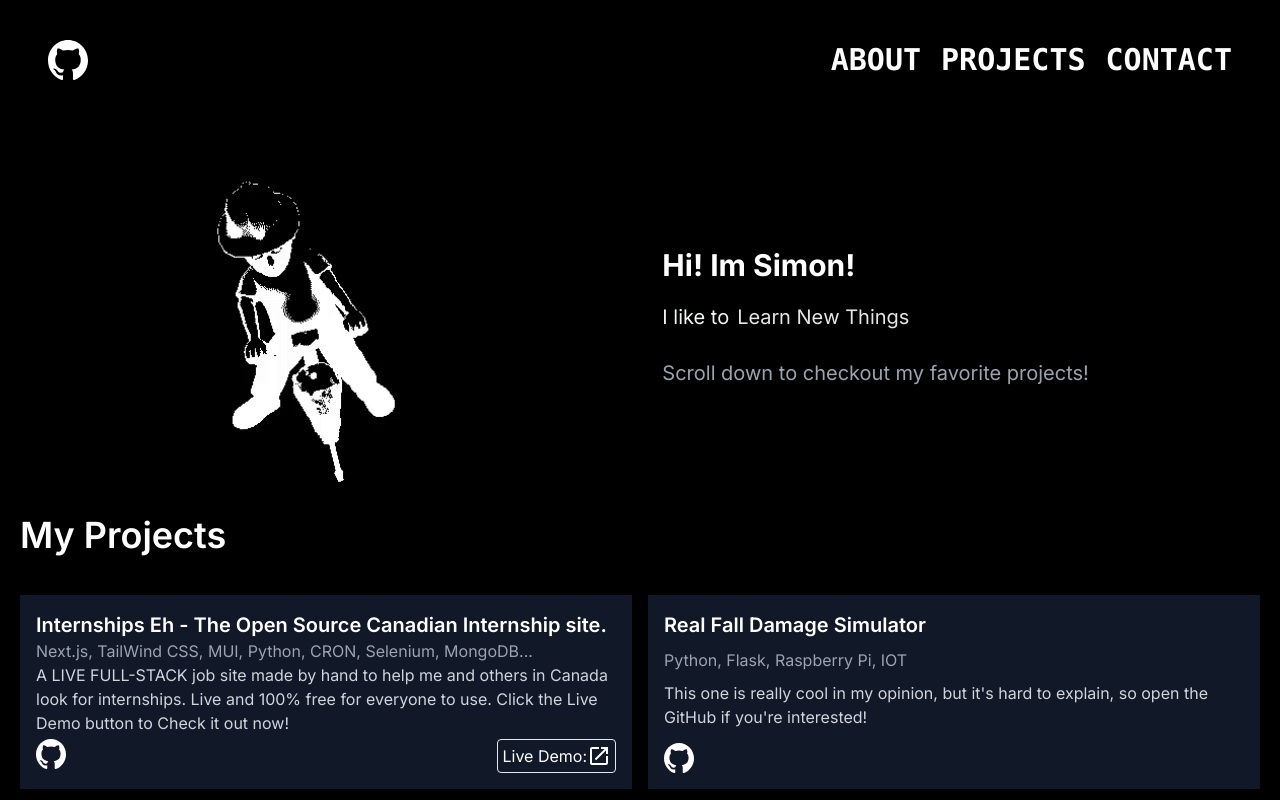
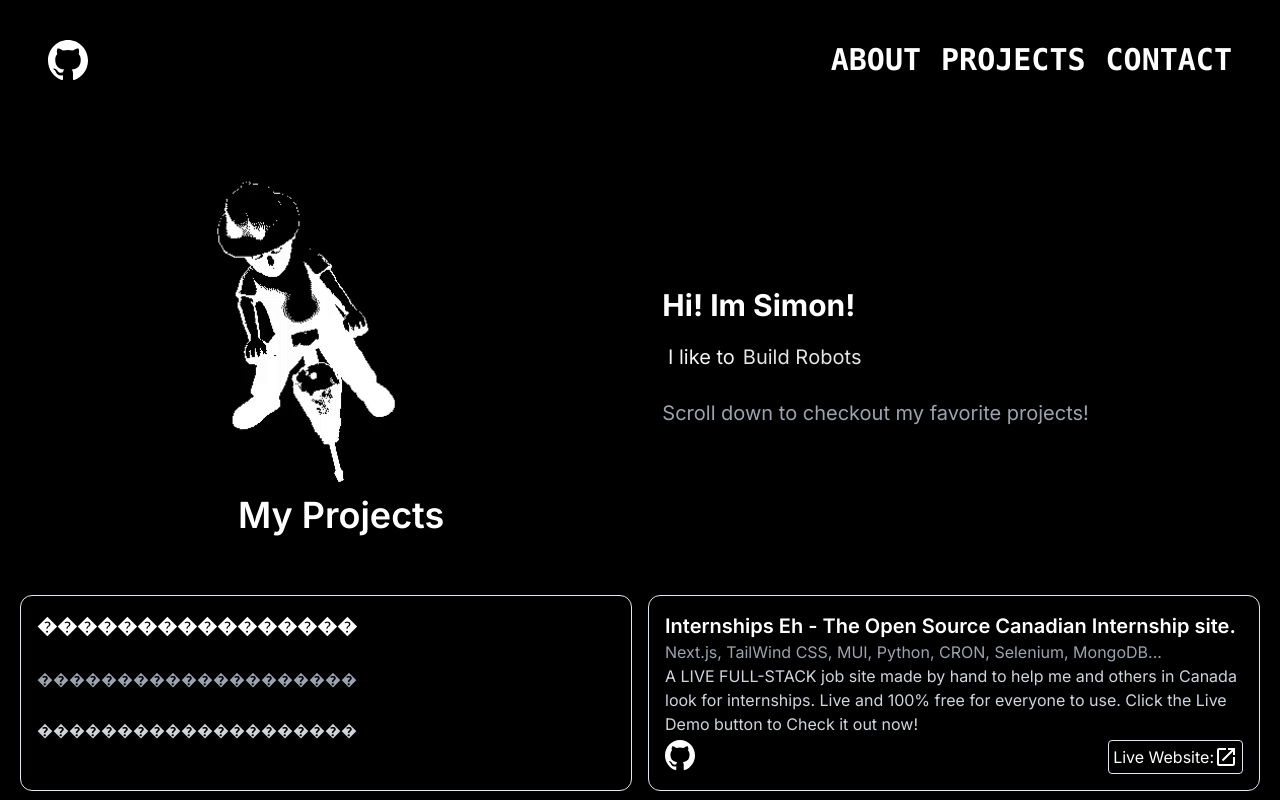
Before and after one commit to SimonAmable/Portfolio, a Next.js app: page / in a window 1280 px wide. Shown: the top 800 px of the page. Built offline with nearby package versions, Linux system fonts and the light colour scheme.

Commit message:
bug fixes

```diff
--- a/src/app/ui/Footer.jsx
+++ b/src/app/ui/Footer.jsx
@@ -12,7 +12,7 @@ const Footer = () => {
           <Link href="https://github.com/SimonAmable" ><Image className='hover:opacity-70' src='/github.svg' width={40} height={40} alt='github'/></Link>
           <Link href="https://www.linkedin.com/in/simon-amable-59ab091ab/" ><Image src='/linkedin.svg' width={50} height={50} alt='linkin'/></Link>
           {/* <Link href="" ><Image src='/discord-icon.svg' width={40} height={40} alt='discord'/></Link> */}
-          <Link href="mailto:simonamable@gmail.com" ><MailOutlineIcon className='w-10 h-10'/></Link>
+          <Link href="mailto:simonamable@gmail.com" ><MailOutlineIcon className='w-10 h-10 '/></Link>
       </div>
     </div>
   )
--- a/src/app/ui/Hero.jsx
+++ b/src/app/ui/Hero.jsx
@@ -5,11 +5,11 @@ import { FlipWords } from "../../components/ui/flip-words"
 
 
 const Hero = () => {
-  const words = ["Automate Stuff",  "Learn New Things", "Build robots", "Play Volleyball", "Make Jewerly","CREATE!"];
+  const words = ["Automate Stuff", "Build Robots","Make Website", "Play Volleyball!!!", "Make Jewellery", "Learn New Things","CREATE!!!!!!"];
 
   return (
     <div className='fade-up flex flex-row w-full  items-center justify-evenly bg-black text-white p-5'>
-      <div>
+      <div className='flex flex-col items-center'>
       <Image
         src="/construction_man.gif"
         width={300}
@@ -18,11 +18,13 @@ const Hero = () => {
         alt="Picture of the author"
         unoptimized={true}
         />
+        <p className=' text-lg lg:text-4xl font-semibold mb-10'>My Projects</p>
+
       </div>
       <div className=' '>
         <h6 className='pb-5 text-3xl font-bold'>Hi! Im Simon!</h6>
 
-          <div className='text-xl text-gray-100 '>I like to<FlipWords words={words} /></div>
+          <div className='text-xl text-gray-100 '>&nbsp;I like to<FlipWords words={words} /></div>
 
 
         <p className='text-xl text-gray-400 '> <br/>Scroll down to checkout my favorite projects! </p>
--- a/src/app/ui/ProjectCard.jsx
+++ b/src/app/ui/ProjectCard.jsx
@@ -4,7 +4,7 @@ import OpenInNewIcon from '@mui/icons-material/OpenInNew';
 
 const ProjectCard = ({ project,style }) => {
   return (
-    <div className="project-card p-4 bg-gray-900 flex flex-col justify-between fade-in" style={style}>
+    <div className="project-card p-4  flex flex-col justify-between fade-in border rounded-xl" style={style}>
       <div className='flex flex-row justify-between items-center'>
         <p className='font-semibold lg:text-xl text-lg'>{project.title}</p>
         {project.date && <p className='font-semibold text-base'>{project.date}</p>}
@@ -12,12 +12,12 @@ const ProjectCard = ({ project,style }) => {
       <p className='text-gray-400'>{project.technologies}</p>
       <p className='text-gray-300'>{project.description}</p>
       <div className='flex justify-between  pt-1'>
-      {project.github_link && <a target="_blank" href={project.github_link} className='hover:opacity-70'>
+      {project.github_link && <a target="_blank" href={project.github_link} className='hover:opacity-70 transition-transform duration-200 transform hover:scale-110'>
           <Image src='/github.svg' width={30} height={30} alt="Github Link" />
         </a> }
         <div></div>
-        {project.live_link && <a target="_blank" href={project.live_link} className='flex flex-row border rounded p-1 hover:opacity-70'>
-          <p>Live Demo:</p>
+        {project.live_link && <a target="_blank" href={project.live_link} className='flex flex-row border rounded p-1  hover:text-black hover:bg-white transition-colors duration-200'>
+          <p>Live Website:</p>
           <OpenInNewIcon />
         </a> }
       </div>
--- a/src/app/ui/Projects.jsx
+++ b/src/app/ui/Projects.jsx
@@ -3,23 +3,21 @@ import Image from 'next/image';
 import OpenInNewIcon from '@mui/icons-material/OpenInNew';
 import ProjectCard from './ProjectCard'; // Make sure the path to ProjectCard is correct
 
+
 const Projects = () => {
 
   const projectItems = [
-
+    {
+      title: '����������������',
+      technologies: '��������������������',
+      description: '��������������������',
+    },
     {
       title: 'Internships Eh - The Open Source Canadian Internship site.',
       technologies: 'Next.js, TailWind CSS, MUI, Python, CRON, Selenium, MongoDB...',
       description: 'A LIVE FULL-STACK job site made by hand to help me and others in Canada look for internships. Live and 100% free for everyone to use. Click the Live Demo button to Check it out now!',
       github_link: 'https://github.com/SimonAmable/The-Open-Source-Canadian-Coop-Page',
       live_link: 'https://theopensourcecanadiancooppage.vercel.app/',
-    },
-    {
-      title: 'Real Fall Damage Simulator',
-      technologies: 'Python, Flask, Raspberry Pi, IOT',
-      description: 'This one is really cool in my opinion, but it\'s hard to explain, so open the GitHub if you\'re interested!',
-      github_link: 'https://github.com/SimonAmable/real_fall_damage_simulator',
-      live_link: '',
     },
     {
       title: 'Ecommerce Store',
@@ -35,8 +33,15 @@ const Projects = () => {
       live_link: 'https://SimonAmable.com',
     },
     {
+      title: 'Real Fall Damage Simulator',
+      technologies: 'Python, Flask, Raspberry Pi, IOT',
+      description: 'This one is really cool in my opinion, but it\'s hard to explain, so open the GitHub if you\'re interested!',
+      github_link: 'https://github.com/SimonAmable/real_fall_damage_simulator',
+      live_link: '',
+    },
+    {
       title: 'Automating My Job Applications',
-      // date: 'August 2024',
+      // date: 'August 2024', works but dosent look that good for now
       technologies: 'Python, Selenium, OPENAI, MSWORD AUTOMATION...',
       description: 'A couple of python scripts that did all of my applications for me.',
       github_link: 'https://github.com/SimonAmable/automating_my_job_applications',
@@ -53,7 +58,6 @@ const Projects = () => {
 
   return (
     <div id="projects" className='text-white w-full min-h-96 px-5 '>
-      <p className=' text-4xl font-semibold mb-10'>My Projects</p>
 
       <div className="grid grid-cols-1 md:grid-cols-2 gap-4 text-white">
         {projectItems.map((projectItem, index) => (
```
